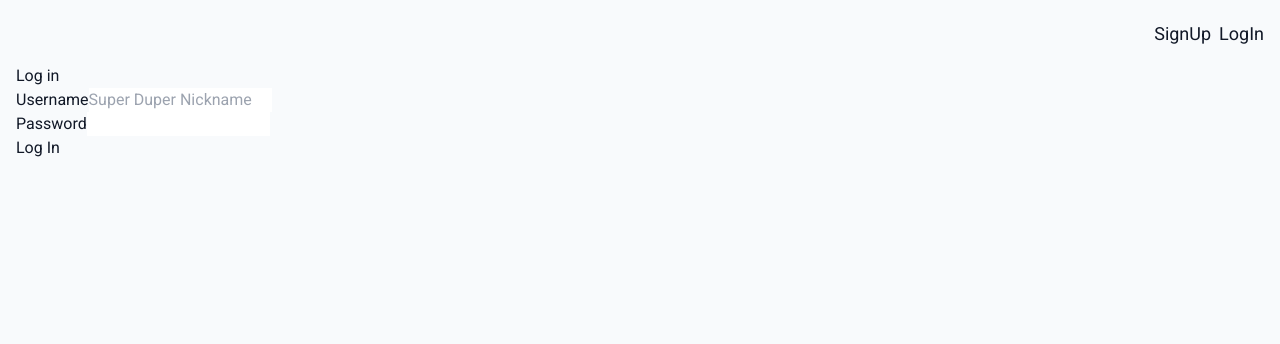
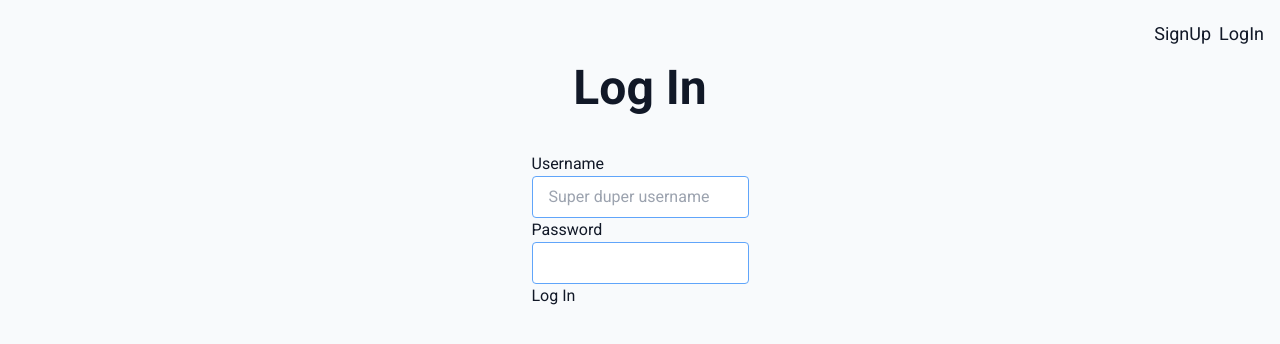
Before and after one commit to JaeHyunLee123/simple-social-media-web, a Next.js app: page /log-in in a window 1280 px wide. Shown: the top 344 px of the page. Built offline with nearby package versions, Linux system fonts and the light colour scheme.

Commit message:
feat: make Input component and apply to login page

```diff
--- /dev/null
+++ b/components/input.tsx
@@ -0,0 +1,48 @@
+import { cls } from "@lib/client/utils";
+import { ChangeEventHandler } from "react";
+import type { UseFormRegisterReturn } from "react-hook-form";
+
+interface IInputProps {
+  name: string;
+  register?: UseFormRegisterReturn;
+  type?: "text" | "password";
+  label?: string;
+  isError?: boolean;
+  onChange?: ChangeEventHandler<HTMLInputElement>;
+  placeholder?: string;
+  errorMessage?: string;
+  [key: string]: any;
+}
+
+const Input = ({
+  name,
+  register,
+  type = "text",
+  label,
+  placeholder,
+  onChange,
+  isError = false,
+  errorMessage,
+  ...rest
+}: IInputProps) => {
+  return (
+    <div className="flex flex-col">
+      <label htmlFor={name}>{label}</label>
+      <input
+        {...register}
+        {...rest}
+        id={name}
+        placeholder={placeholder}
+        onChange={onChange}
+        className={cls(
+          "px-4 py-2 border border-blue-400 rounded focus:outline-none focus:border-2",
+          isError ? "border-red-500" : ""
+        )}
+        type={type}
+      />
+      <p className="text-red-500 text-sm">{errorMessage}</p>
+    </div>
+  );
+};
+
+export default Input;
--- a/pages/log-in.tsx
+++ b/pages/log-in.tsx
@@ -4,6 +4,8 @@ import { useForm } from "react-hook-form";
 import useMutation from "@lib/client/useMutation";
 import { useRouter } from "next/router";
 import type { ErrorMessage } from "@lib/server/withHandler";
+import { cls } from "@lib/client/utils";
+import Input from "@components/input";
 
 interface ILoginForm {
   username: string;
@@ -47,29 +49,40 @@ export default () => {
 
   return (
     <Layout isLogedIn={false}>
-      <h1>Log in</h1>
+      <div className="flex flex-col items-center">
+        <h1 className="font-bold text-5xl mb-10">Log In</h1>
         <form onSubmit={handleSubmit(onValid)}>
-        <label htmlFor="username">Username</label>
-        <input
-          {...register("username", {
+          <Input
+            name="username"
+            label="Username"
+            placeholder="Super duper username"
+            register={register("username", {
               required: "Username is required",
               minLength: {
                 value: 5,
                 message: "Username should be longer than 5 letters",
               },
+              maxLength: {
+                value: 20,
+                message: "Username should be shorter than 20 letters",
+              },
             })}
-          id="username"
-          placeholder="Super Duper Nickname"
-          onChange={() => setIsUserExist(true)}
+            onChange={() => {
+              setIsUserExist(true);
+            }}
+            isError={!isUserExist || !!errors.username}
+            errorMessage={
+              isUserExist
+                ? errors.username?.message || ""
+                : "This username doesn't exist"
+            }
           />
-        <p>
-          {isUserExist
-            ? errors.username?.message || ""
-            : "This username doesn't exist"}
-        </p>
-        <label htmlFor="password">Password</label>
-        <input
-          {...register("password", {
+
+          <Input
+            name="password"
+            label="Password"
+            type="password"
+            register={register("password", {
               required: "Password is required",
               pattern: {
                 value:
@@ -78,17 +91,17 @@ export default () => {
                   "Password should be longer than 8 letters and has at least one upppercase, one lowercase, one number and one special character",
               },
             })}
-          id="password"
-          type="password"
+            isError={!isPasswordCorrect || !!errors.password}
             onChange={() => setIsPasswordCorrect(true)}
+            errorMessage={
+              isPasswordCorrect
+                ? errors?.password?.message || ""
+                : "Incorrect password"
+            }
           />
-        <p>
-          {isPasswordCorrect
-            ? errors?.password?.message || ""
-            : "Incorrect password"}
-        </p>
           <button>Log In</button>
         </form>
+      </div>
     </Layout>
   );
 };
```
Lines whose indentation alone changed are shown as unchanged.
